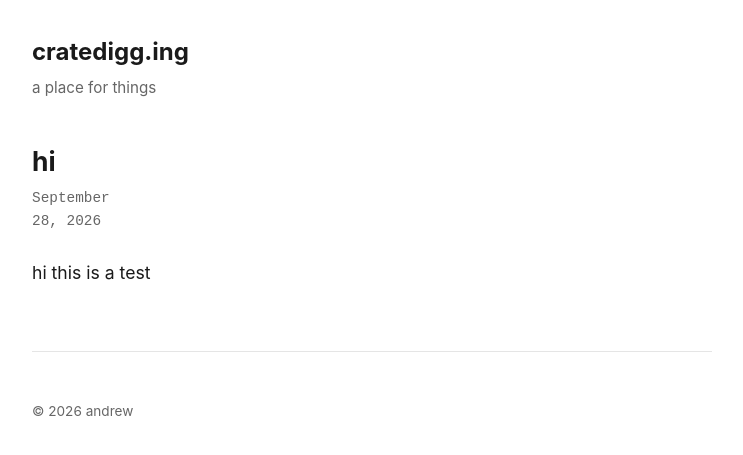
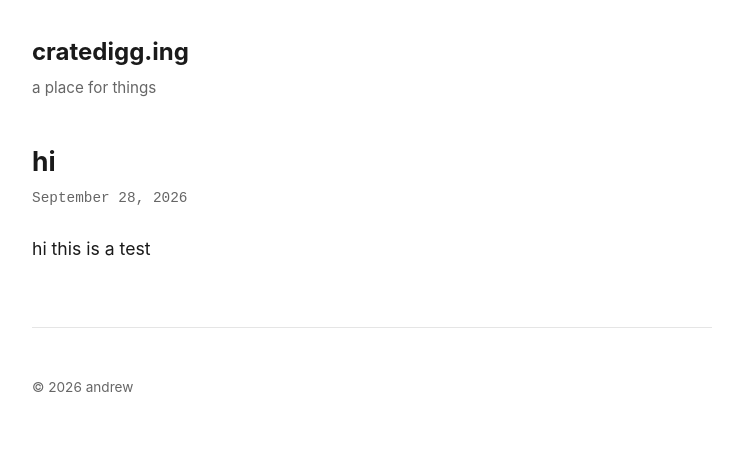
Before and after one commit to randrewfox/cratedigging, a Jekyll site: the page built from index.html, in a window 1280 px wide. Shown: the top 455 px of the page, without its empty margins (268-1011 px from the left). Built offline with Jekyll 4.4.1, drawn with Linux system fonts in a browser that asks for light colours.

Commit message:
Change time width from fixed to auto

```diff
--- a/_layouts/default.html
+++ b/_layouts/default.html
@@ -70,7 +70,7 @@
       color: var(--muted);
       font-size: 0.9rem;
       display: inline-block;
-      width: 110px;
+      width: auto;
       font-family: monospace;
     }
     article header {
```
